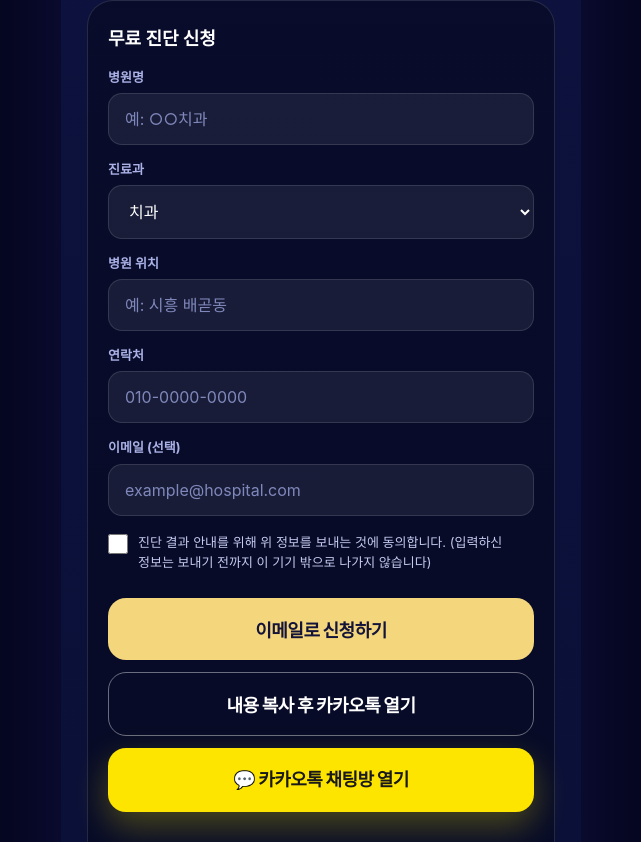
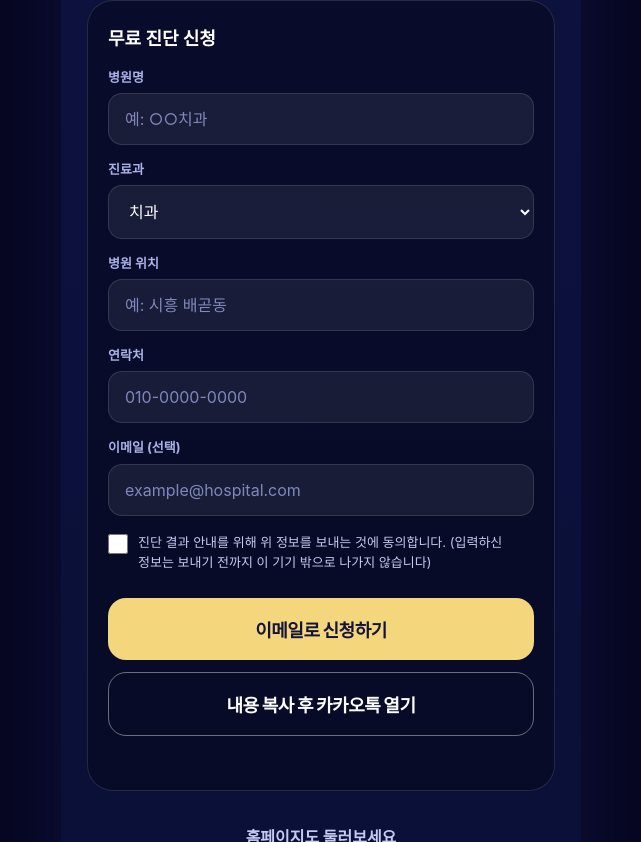
Before and after one commit to cowboy677/clickmedi, a plain HTML site: page intro.html in a window 1280 px wide. Shown: the part 11158-12000 px from the top of the page, without its empty margins (319-960 px from the left). Drawn offline with Linux system fonts and the light colour scheme; a web font is replaced by a local one.

Commit message:
신청 버튼 개선(Gmail 작성창, 복사 상자), 카톡 열기 버튼 삭제

```diff
--- a/intro.html
+++ b/intro.html
@@ -182,7 +182,7 @@ footer b{color:#c5caf0;font-size:14px}
 /* STICKY */
 .fab{position:fixed;left:0;right:0;bottom:calc(14px + env(safe-area-inset-bottom));z-index:70;max-width:520px;margin:0 auto;padding:0 18px;display:flex;gap:10px;transform:translateY(120%);transition:transform .45s cubic-bezier(.2,.8,.2,1);pointer-events:none}
 .fab.show{transform:none}.fab a{pointer-events:auto;flex:1;text-align:center;padding:16px 10px;border-radius:30px;font-weight:900;font-size:16px;box-shadow:0 14px 34px rgba(0,0,0,.45)}
-.fab .a{background:linear-gradient(90deg,var(--ac),var(--ac2));color:#fff}.fab .b2{background:#fff;color:#0b1030}.fab .kk{background:#FEE500;color:#191919;flex:1.15}.fab a{padding:15px 6px;font-size:15px}.toast{position:fixed;left:50%;bottom:96px;transform:translateX(-50%) translateY(20px);background:rgba(20,20,40,.96);color:#fff;border:1px solid rgba(255,255,255,.25);padding:12px 20px;border-radius:14px;font-size:14px;font-weight:700;z-index:100000;opacity:0;pointer-events:none;transition:.3s;max-width:88vw;text-align:center}.toast.show{opacity:1;transform:translateX(-50%)}
+.fab .a{background:linear-gradient(90deg,var(--ac),var(--ac2));color:#fff}.fab .b2{background:#fff;color:#0b1030}.fab .kk{background:#FEE500;color:#191919;flex:1.15}.fab a{padding:15px 6px;font-size:15px}.resbox{margin-top:16px;padding:16px;border-radius:16px;background:rgba(255,255,255,.08);border:1px solid rgba(255,255,255,.25);text-align:left;font-size:14px}.resbox b{display:block;margin-bottom:8px;color:var(--gold)}.resbox textarea{width:100%;box-sizing:border-box;background:#0b0e2c;color:#fff;border:1px solid rgba(255,255,255,.3);border-radius:10px;padding:10px;font-family:inherit;font-size:14px;line-height:1.6;resize:none}.resbox .rb{display:flex;flex-wrap:wrap;gap:8px;margin:10px 0}.resbox .rb button,.resbox .rb a{flex:1 1 40%;text-align:center;padding:12px 8px;border-radius:12px;border:0;font-weight:800;font-size:14px;font-family:inherit;cursor:pointer;background:#fff;color:#0b1030;text-decoration:none}.resbox .rb #r_gm{background:#f4d77c}.resbox .rb .rk{background:#FEE500;color:#191919}.resbox small{display:block;color:#aab2e6;line-height:1.5;font-size:12px}.toast{position:fixed;left:50%;bottom:96px;transform:translateX(-50%) translateY(20px);background:rgba(20,20,40,.96);color:#fff;border:1px solid rgba(255,255,255,.25);padding:12px 20px;border-radius:14px;font-size:14px;font-weight:700;z-index:100000;opacity:0;pointer-events:none;transition:.3s;max-width:88vw;text-align:center}.toast.show{opacity:1;transform:translateX(-50%)}
 @media(min-width:700px){.col{margin:0 auto}body{background:radial-gradient(900px 600px at 50% 0,#14185a,#04051a)}}
 </style></head><body>
 
@@ -373,8 +373,9 @@ footer b{color:#c5caf0;font-size:14px}
   <label>연락처</label><input id="f_t" inputmode="tel" placeholder="010-0000-0000">
   <label>이메일 (선택)</label><input id="f_m" inputmode="email" placeholder="example@hospital.com">
   <div class="agree"><input type="checkbox" id="f_a"><span>진단 결과 안내를 위해 위 정보를 보내는 것에 동의합니다. (입력하신 정보는 보내기 전까지 이 기기 밖으로 나가지 않습니다)</span></div>
-  <div class="btns"><button class="btn g" id="f_send" type="button">이메일로 신청하기</button><button class="btn o" id="f_copy" type="button">내용 복사 후 카카오톡 열기</button><a class="btn k" href="https://pf.kakao.com/_xdRdvX/chat" target="_blank" rel="noopener">💬 카카오톡 채팅방 열기</a></div>
+  <div class="btns"><button class="btn g" id="f_send" type="button">이메일로 신청하기</button><button class="btn o" id="f_copy" type="button">내용 복사 후 카카오톡 열기</button></div>
   <div class="msg" id="f_msg"></div>
+  <div class="resbox" id="f_res" style="display:none"><b>신청 내용이 준비됐어요</b><textarea id="f_ta" readonly rows="6"></textarea><div class="rb"><button type="button" id="r_gm">Gmail에서 보내기</button><button type="button" id="r_cp">내용 복사</button><button type="button" id="r_ml">메일 앱으로 열기</button><a href="https://pf.kakao.com/_xdRdvX/chat" target="_blank" rel="noopener" class="rk">카카오톡 채팅방</a></div><small>메일은 info@clickmedi.clickdew.com 으로 갑니다. 아무것도 안 열리면 위 내용을 길게 눌러 복사한 뒤 카카오톡이나 메일로 보내 주세요.</small></div>
  </div>
  <p class="sub" style="margin-top:34px;font-weight:800">홈페이지도 둘러보세요</p>
  <div class="hgrid">
@@ -421,8 +422,16 @@ footer b{color:#c5caf0;font-size:14px}
  function body(){const v=id=>$(id).value.trim();return `[무료 진단 신청]\n병원명: ${v("f_h")}\n진료과: ${v("f_d")}\n위치: ${v("f_l")}\n연락처: ${v("f_t")}\n이메일: ${v("f_m")}`}
  function ok(){if(!$("f_h").value.trim()){toast("병원명을 입력해 주세요");$("f_h").focus();return false}if(!$("f_t").value.trim()){toast("연락처를 입력해 주세요");$("f_t").focus();return false}if(!$("f_a").checked){toast("개인정보 동의에 체크해 주세요");$("f_a").scrollIntoView({block:"center",behavior:"smooth"});return false}return true}
  function copyText(t){if(navigator.clipboard&&window.isSecureContext)return navigator.clipboard.writeText(t);return new Promise((res,rej)=>{const ta=document.createElement("textarea");ta.value=t;ta.style.position="fixed";ta.style.opacity="0";document.body.appendChild(ta);ta.select();try{document.execCommand("copy")?res():rej()}catch(e){rej()}ta.remove()})}
- $("f_send").onclick=()=>{if(!ok())return;const url="mailto:info@clickmedi.clickdew.com?subject="+encodeURIComponent("[무료 진단 신청] "+$("f_h").value.trim())+"&body="+encodeURIComponent(body());const a=document.createElement("a");a.href=url;document.body.appendChild(a);a.click();a.remove();copyText(body()).catch(()=>{});toast("메일 앱이 열립니다. 안 열리면 내용이 복사됐으니 info@clickmedi.clickdew.com 으로 붙여넣어 보내 주세요.")};
- $("f_copy").onclick=()=>{if(!ok())return;const w=window.open("https://pf.kakao.com/_xdRdvX/chat","_blank");copyText(body()).then(()=>toast("내용을 복사했어요. 열린 카카오톡 채팅창에 붙여넣어 보내 주세요.")).catch(()=>toast("복사에 실패했어요. 카카오톡 채팅창에서 직접 입력해 주세요."));if(!w)location.href="https://pf.kakao.com/_xdRdvX/chat"};
+ function copySync(t){let done=false;try{const ta=document.createElement("textarea");ta.value=t;ta.setAttribute("readonly","");ta.style.cssText="position:fixed;left:0;top:0;opacity:0;font-size:16px";document.body.appendChild(ta);ta.focus();ta.select();ta.setSelectionRange(0,t.length);done=document.execCommand("copy");ta.remove()}catch(e){}try{if(navigator.clipboard&&window.isSecureContext)navigator.clipboard.writeText(t).catch(()=>{})}catch(e){}return done}
+ const MAIL="info@clickmedi.clickdew.com",KAKAO="https://pf.kakao.com/_xdRdvX/chat";
+ function subj(){return "[무료 진단 신청] "+$("f_h").value.trim()}
+ function gmailUrl(){return "https://mail.google.com/mail/?view=cm&fs=1&to="+MAIL+"&su="+encodeURIComponent(subj())+"&body="+encodeURIComponent(body())}
+ function showRes(){const t=body();$("f_ta").value=t;$("f_res").style.display="block";$("f_res").scrollIntoView({block:"center",behavior:"smooth"})}
+ $("f_send").onclick=()=>{if(!ok())return;const c=copySync(body());showRes();const w=window.open(gmailUrl(),"_blank");toast(w?"Gmail 작성 창을 열었어요. 내용이 이미 채워져 있으니 '보내기'만 누르세요.":(c?"내용을 복사했어요. 아래 버튼으로 Gmail을 열어 주세요.":"아래 상자의 내용을 복사해 보내 주세요."))};
+ $("f_copy").onclick=()=>{if(!ok())return;const c=copySync(body());showRes();window.open(KAKAO,"_blank");toast(c?"내용을 복사했어요. 카카오톡 채팅창에 붙여넣어 보내 주세요.":"아래 상자의 내용을 직접 복사해 주세요.")};
+ $("r_gm").onclick=()=>{window.open(gmailUrl(),"_blank")};
+ $("r_cp").onclick=()=>{const c=copySync($("f_ta").value);if(!c){$("f_ta").focus();$("f_ta").select()}toast(c?"복사했어요":"상자를 길게 눌러 복사해 주세요")};
+ $("r_ml").onclick=()=>{location.href="mailto:"+MAIL+"?subject="+encodeURIComponent(subj())+"&body="+encodeURIComponent(body())};
 })();
 </script>
 </body></html>
```
